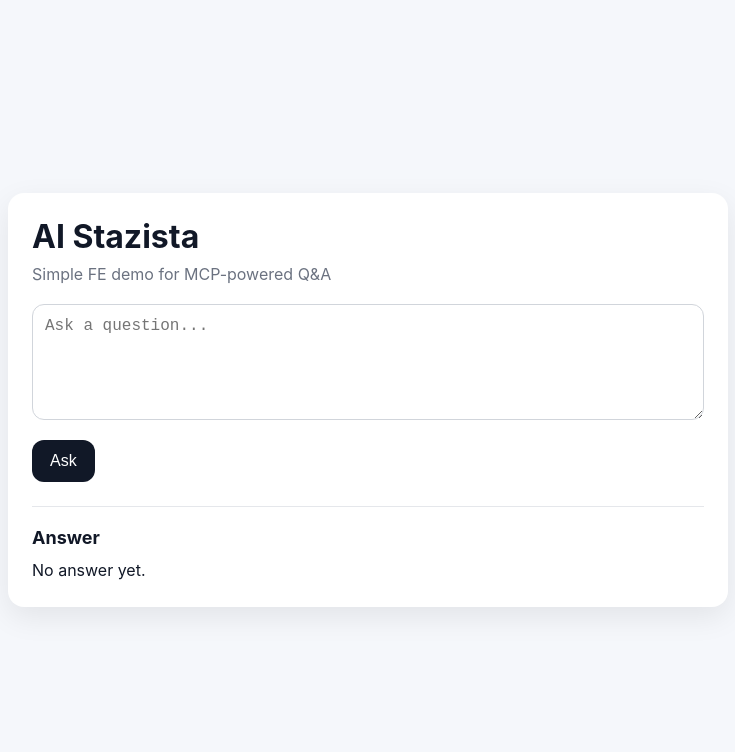
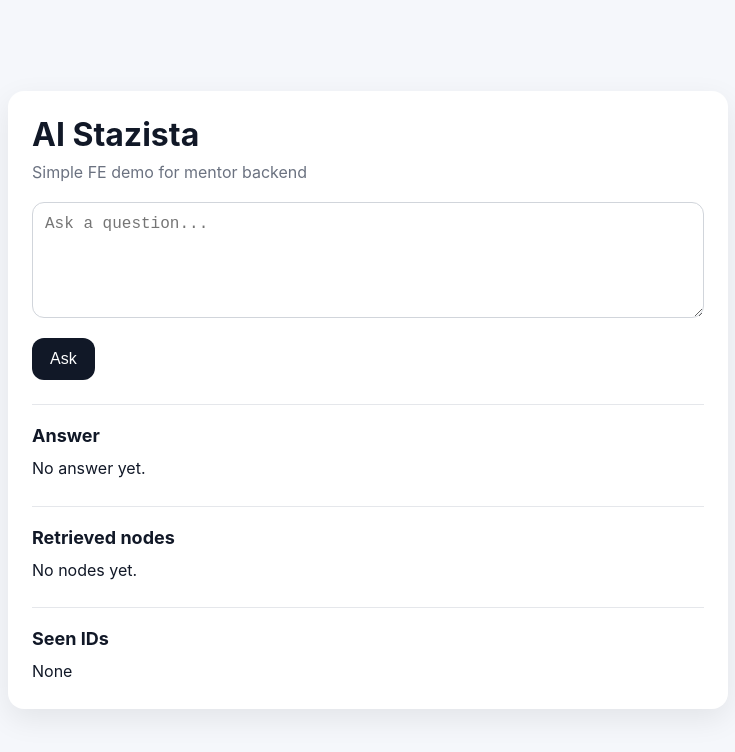
Before and after one commit to wixen28/ai-intern-fe, a React (Vite) app: page / in a window 1280 px wide. Shown: the top 752 px of the page, without its empty margins (272-1007 px from the left). Built offline with nearby package versions, Linux system fonts and the light colour scheme.

Commit message:
small updts

```diff
--- a/src/App.tsx
+++ b/src/App.tsx
@@ -1,15 +1,25 @@
 import { useState } from "react"
 import "./App.css"
+
+type Node = {
+  id: number
+  text: string
+}
 
 function App() {
   const [question, setQuestion] = useState("")
   const [answer, setAnswer] = useState("")
+  const [retrievedNodes, setRetrievedNodes] = useState<Node[]>([])
+  const [seenIds, setSeenIds] = useState([])
   const [loading, setLoading] = useState(false)
 
   const handleAsk = async () => {
     if (!question.trim()) return
 
     setLoading(true)
+    setAnswer("")
+    setRetrievedNodes([])
+    setSeenIds([])
 
     try {
       const res = await fetch("http://localhost:3334/ask", {
@@ -22,10 +32,14 @@ function App() {
 
       const data = await res.json()
 
-      setAnswer(data.answer)
+      setAnswer(data.answer || "")
+      setRetrievedNodes(data.retrievedNodes || [])
+      setSeenIds(data.seenIds || [])
     } catch (err) {
       console.error(err)
       setAnswer("Error contacting server.")
+      setRetrievedNodes([])
+      setSeenIds([])
     }
 
     setLoading(false)
@@ -35,7 +49,7 @@ function App() {
     <div className="app">
       <div className="card">
         <h1>AI Stazista</h1>
-        <p className="subtitle">Simple FE demo for MCP-powered Q&A</p>
+        <p className="subtitle">Simple FE demo for mentor backend</p>
 
         <textarea
           value={question}
@@ -52,6 +66,26 @@ function App() {
           <h2>Answer</h2>
           <p>{answer || "No answer yet."}</p>
         </div>
+
+        <div className="answerBox">
+          <h2>Retrieved nodes</h2>
+          {retrievedNodes.length === 0 ? (
+            <p>No nodes yet.</p>
+          ) : (
+            <ul>
+              {retrievedNodes.map((node) => (
+                <li key={node.id}>
+                  <strong>Node {node.id}:</strong> {node.text}
+                </li>
+              ))}
+            </ul>
+          )}
+        </div>
+
+        <div className="answerBox">
+          <h2>Seen IDs</h2>
+          <p>{seenIds.length ? seenIds.join(", ") : "None"}</p>
+        </div>
       </div>
     </div>
   )
```
